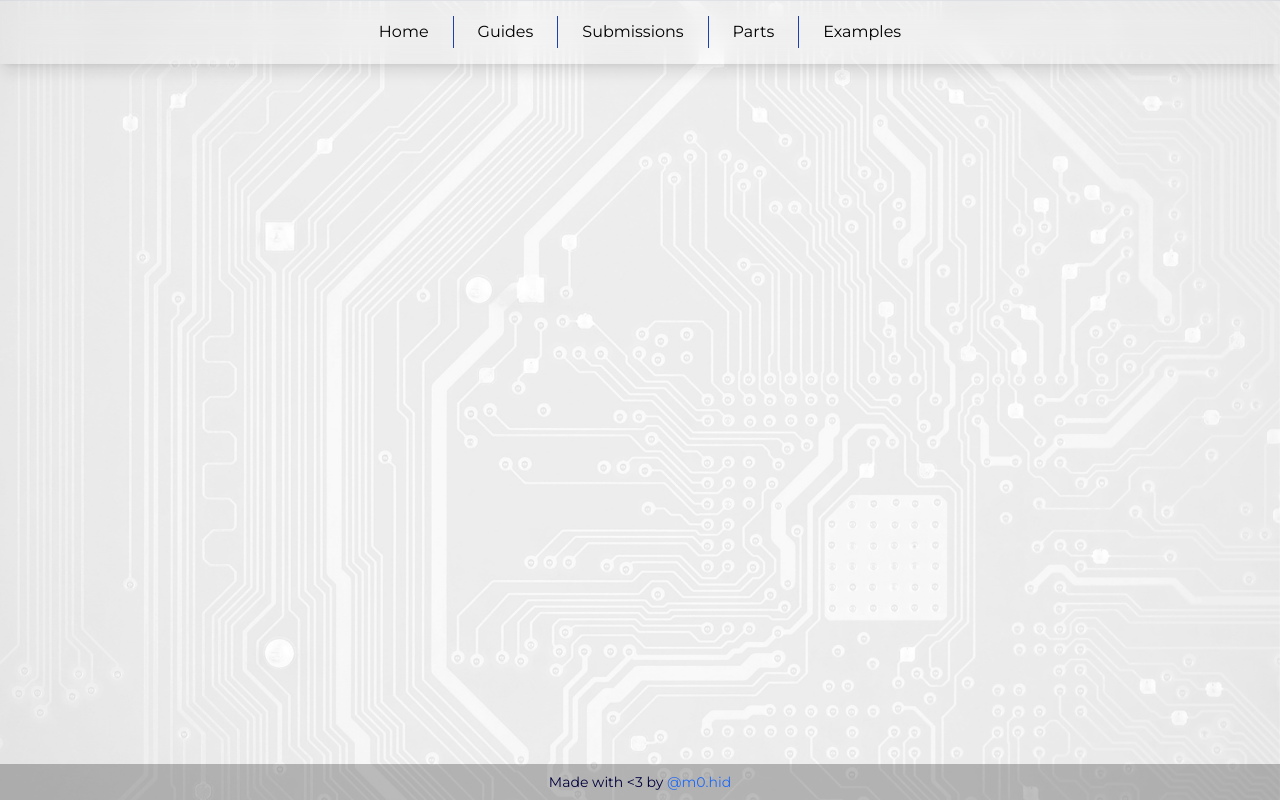
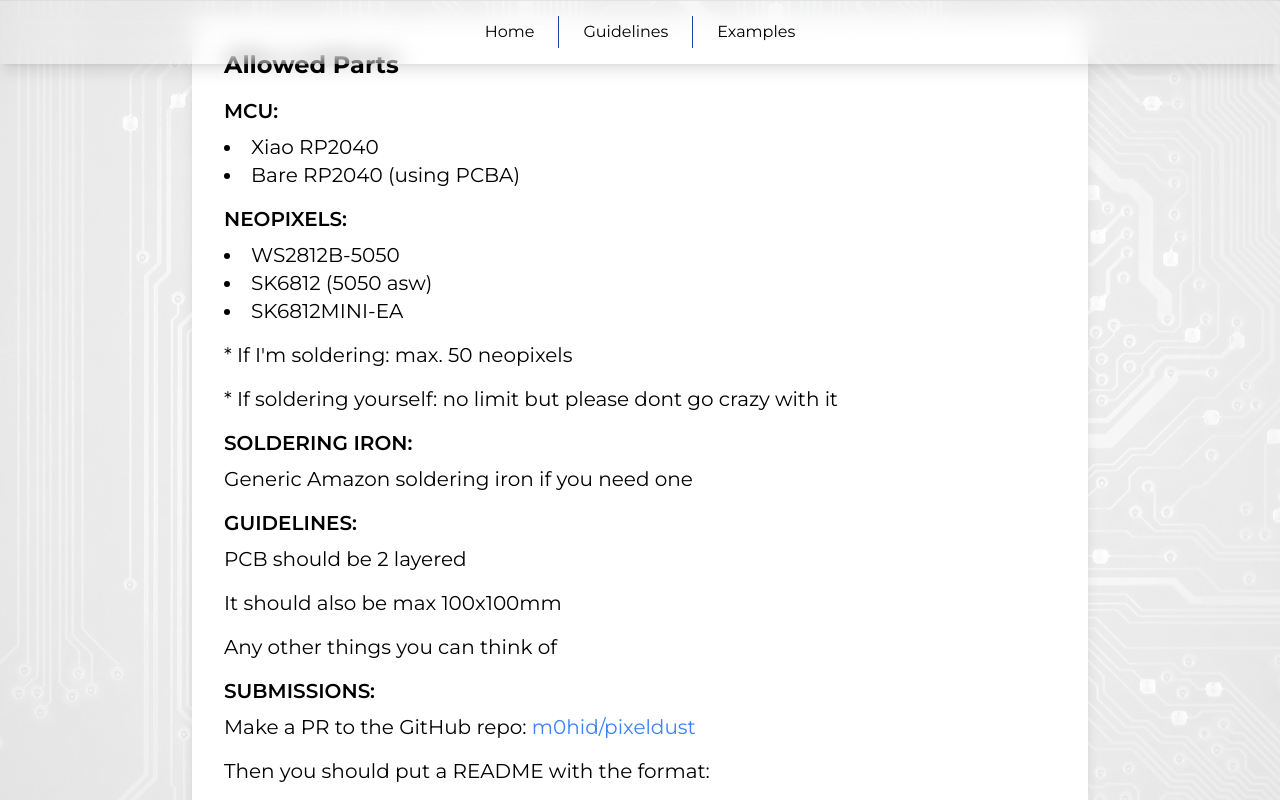
Before and after one commit to sahilchess/pixeldust, a React (Vite) app: page /Guidelines in a window 1280 px wide. Shown: the top 800 px of the page. Built offline with nearby package versions, Linux system fonts and the light colour scheme.

Commit message:
modified:   bun.lockb         modified:   package.json 	modified:   src/App.tsx 	modified:   src/navbar.tsx 	new file:   src/pages/Guidelines.tsx 	deleted:    src/pages/Guides.tsx 	deleted:    src/pages/Parts.tsx 	deleted:    src/pages/Submissions.tsx

```diff
--- a/package.json
+++ b/package.json
@@ -12,7 +12,8 @@
   "dependencies": {
     "react": "^18.3.1",
     "react-dom": "^18.3.1",
-    "react-router-dom": "^7.1.3"
+    "react-router-dom": "^7.1.3",
+    "shadcn": "^2.4.0-canary.12"
   },
   "devDependencies": {
     "@eslint/js": "^9.17.0",
--- a/src/App.tsx
+++ b/src/App.tsx
@@ -7,9 +7,7 @@ import img3 from './assets/img3.png';
 import Navbar from './navbar'
 import { useEffect, useState } from 'react';
 import { Routes, Route } from 'react-router-dom';
-import Guides from './pages/Guides';
-import Submissions from './pages/Submissions';
-import Parts from './pages/Parts';
+import Guidelines from './pages/Guidelines';
 import Examples from './pages/Examples';
 
 function HomePage() {
@@ -96,7 +94,7 @@ function App() {
 
   return (
     <div
-      className="flex flex-col w-full min-h-screen"
+      className="flex flex-col min-h-screen"
       style={{
         backgroundImage: `url(${bgImage})`,
         backgroundAttachment: 'fixed',
@@ -110,15 +108,13 @@ function App() {
       </div>
       <div className="flex-grow">
         <Routes>
-          <Route path="/guides" element={<Guides />} />
-          <Route path="/submissions" element={<Submissions />} />
-          <Route path="/parts" element={<Parts />} />
+          <Route path="/Guidelines" element={<Guidelines />} />
           <Route path="/examples" element={<Examples />} />
           <Route path="/" element={<HomePage />} />
         </Routes>
       </div>
-      <footer className="w-full py-2 text-sm text-center text-[rgb(0,0,60)] bg-[#0000003e]">
-        Made with &lt;3 by <a href="https://github.com/M0HID" target="_blank" rel="noopener noreferrer" className="text-[#2069f1] hover:underline">@m0.hid</a>
+      <footer className="w-full py-2 text-sm text-center text-gray-300 bg-gradient-to-b from-[#0a1930] to-[#1a1a1a]">
+        Made with &lt;3 by <a href="https://github.com/M0HID" target="_blank" rel="noopener noreferrer" className="text-[#177aff] hover:underline">@m0.hid</a>
       </footer>
     </div>
   );
--- a/src/navbar.tsx
+++ b/src/navbar.tsx
@@ -4,9 +4,7 @@ import { Link } from 'react-router-dom';
 function Navbar() {
   const navItems = [
     { name: 'Home', path: '/' },
-    { name: 'Guides', path: '/guides' },
-    { name: 'Submissions', path: '/submissions' },
-    { name: 'Parts', path: '/parts' },
+    { name: 'Guidelines', path: '/guidelines' },
     { name: 'Examples', path: '/examples' }
   ];
 
--- /dev/null
+++ b/src/pages/Guidelines.tsx
@@ -0,0 +1,39 @@
+const Guidelines = () => {
+    return (
+        <div className="flex flex-col items-center justify-center w-full p-4 text-xl text-black">
+            <div className="w-full max-w-4xl p-8 bg-white rounded-lg shadow-lg">
+                <h1 className="mb-4 text-2xl font-bold">Allowed Parts</h1>
+                <h2 className="mb-2 text-xl font-semibold">MCU:</h2>
+                <ul className="mb-4 list-disc list-inside">
+                    <li>Xiao RP2040</li>
+                    <li>Bare RP2040 (using PCBA)</li>
+                </ul>
+                <h2 className="mb-2 text-xl font-semibold">NEOPIXELS:</h2>
+                <ul className="mb-4 list-disc list-inside">
+                    <li>WS2812B-5050</li>
+                    <li>SK6812 (5050 asw)</li>
+                    <li>SK6812MINI-EA</li>
+                </ul>
+                <p className="mb-4">* If I'm soldering: max. 50 neopixels</p>
+                <p className="mb-4">* If soldering yourself: no limit but please dont go crazy with it</p>
+                <h2 className="mb-2 text-xl font-semibold">SOLDERING IRON:</h2>
+                <p className="mb-4">Generic Amazon soldering iron if you need one</p>
+
+                <h2 className="mb-2 text-xl font-semibold">GUIDELINES:</h2>
+                <p className="mb-4">PCB should be 2 layered</p>
+                <p className="mb-4">It should also be max 100x100mm</p>
+                <p className="mb-4">Any other things you can think of</p>
+
+                <h2 className="mb-2 text-xl font-semibold">SUBMISSIONS:</h2>
+                <p className="mb-4">Make a PR to the GitHub repo: <a href="https://github.com/m0hid/pixeldust" className="text-blue-500 hover:underline">m0hid/pixeldust</a></p>
+                <p className="mb-4">Then you should put a README with the format:</p>
+                <p className="mb-4">board-name:</p>
+                <p className="mb-4">slack-id:</p>
+                <p className="mb-4">wokwi-link:</p>
+                <p className="mb-4">Images and description of your board</p>
+            </div>
+        </div>
+    );
+};
+
+export default Guidelines;
--- a/src/pages/Guides.tsx
+++ /dev/null
@@ -1,10 +0,0 @@
-
-const Guides = () => {
-    return (
-        <div className="flex items-center justify-center w-full h-[calc(100vh-4rem)] text-2xl text-white">
-            Coming soon!
-        </div>
-    );
-};
-
-export default Guides;
--- a/src/pages/Parts.tsx
+++ /dev/null
@@ -1,10 +0,0 @@
-
-const Guides = () => {
-    return (
-        <div className="flex items-center justify-center w-full h-[calc(100vh-4rem)] text-2xl text-white">
-            Coming soon!
-        </div>
-    );
-};
-
-export default Guides;
--- a/src/pages/Submissions.tsx
+++ /dev/null
@@ -1,10 +0,0 @@
-
-const Submissions = () => {
-    return (
-        <div className="flex items-center justify-center w-full h-[calc(100vh-4rem)] text-2xl text-white">
-            Coming soon!
-        </div>
-    );
-};
-
-export default Submissions;
```
Also changed, not shown: 2 other files (tests, documents, lock files or other folders).
